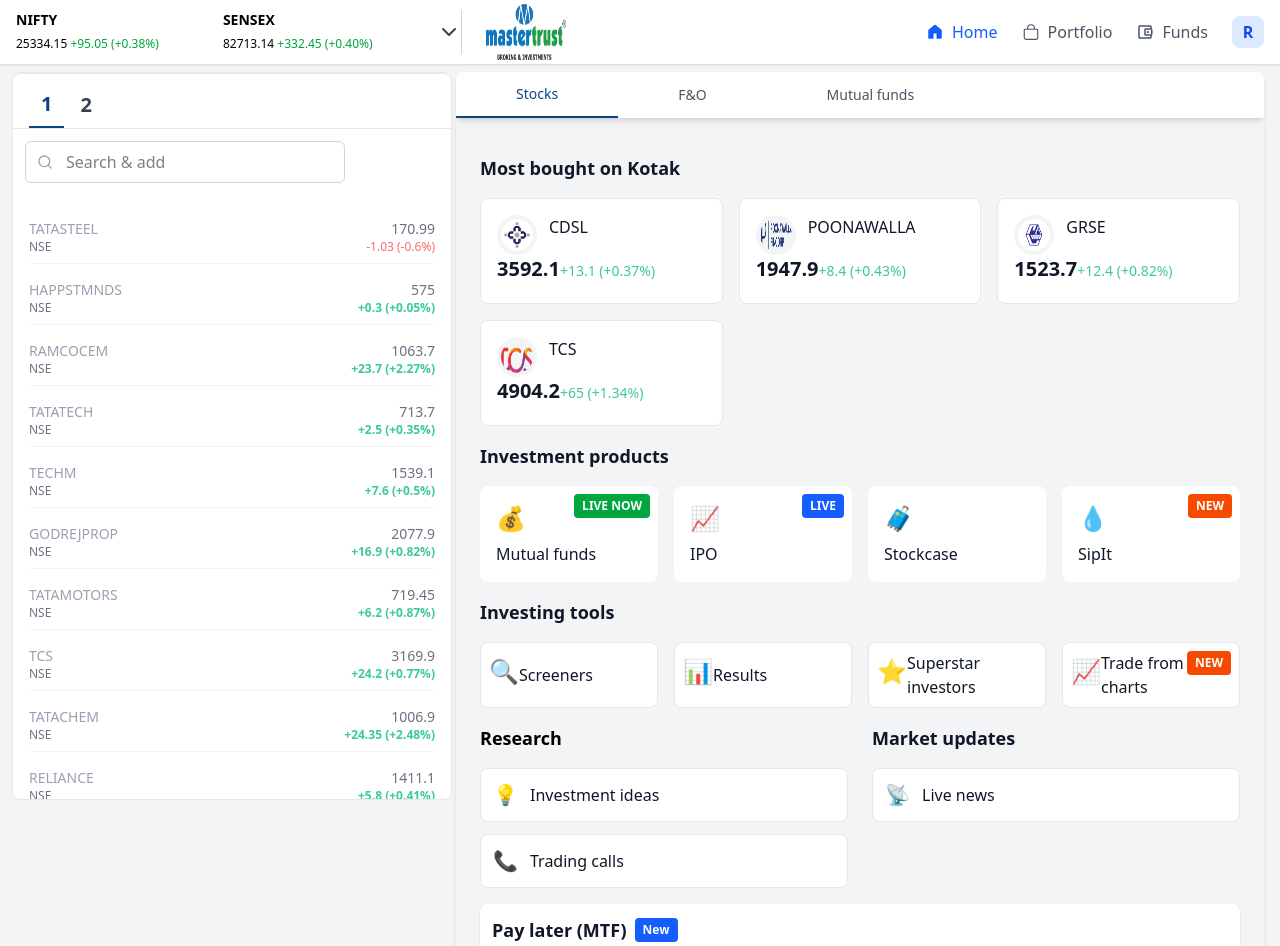
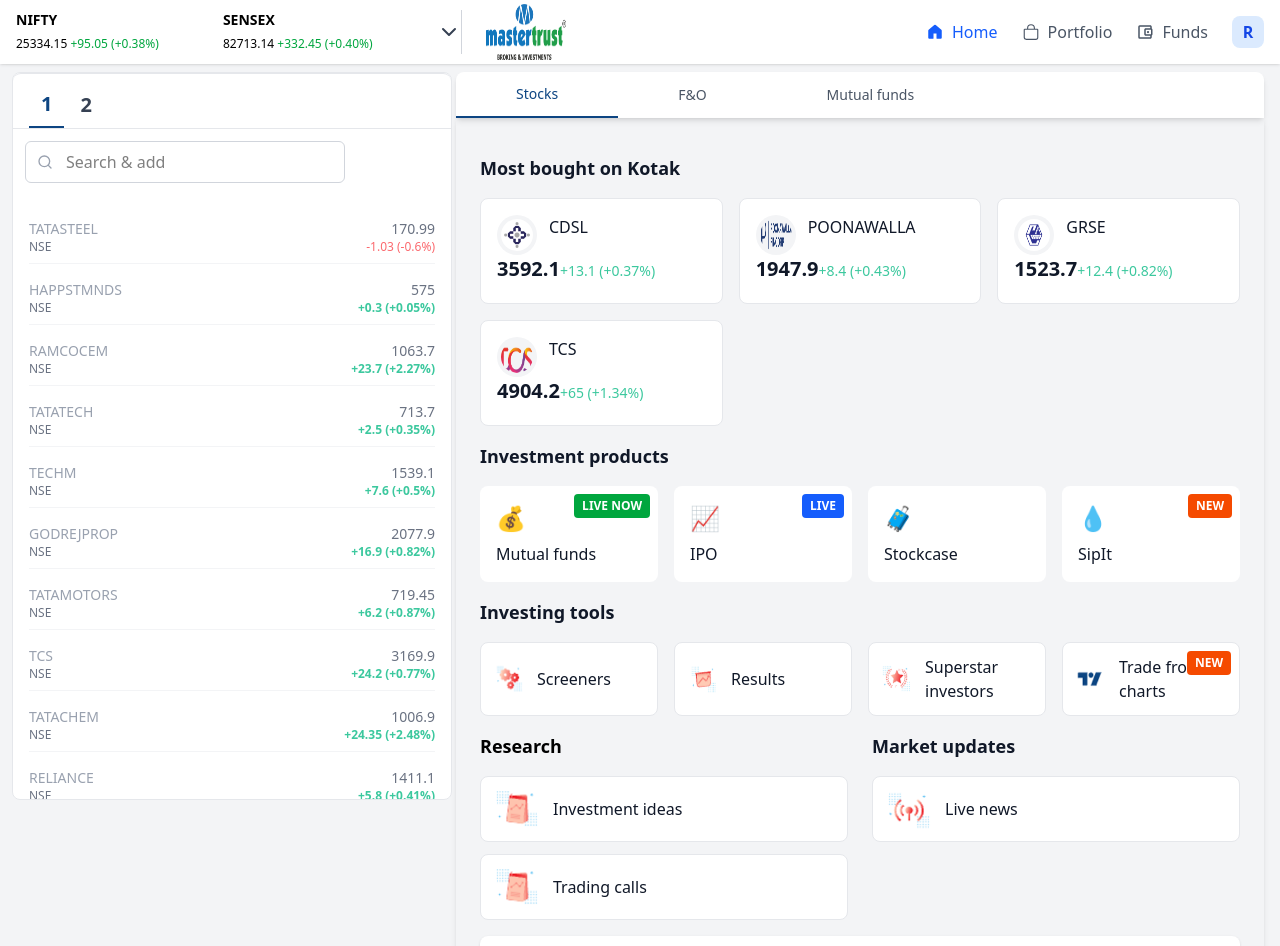
Before and after one commit to ShumailaKhan12/master_Trust, a React (Vite) app: page / in a window 1280 px wide. Shown: the top 946 px of the page. Built offline with nearby package versions, Linux system fonts and the light colour scheme.

Commit message:
update images

```diff
--- a/src/Data/home.json
+++ b/src/Data/home.json
@@ -80,36 +80,36 @@
   "investingTools": [
     {
       "name": "Screeners",
-      "icon": "🔍"
+      "icon": "../../public/images/home/setting.png"
     },
     {
       "name": "Results",
-      "icon": "📊"
+      "icon": "../../public/images/home/result.png"
     },
     {
       "name": "Superstar investors",
-      "icon": "⭐"
+      "icon": "../../public/images/home/superstar.png"
     },
     {
       "name": "Trade from charts",
-      "icon": "📈",
+      "icon": "../../public/images/home/trade-chart.png",
       "badge": "NEW"
     }
   ],
   "researchTools": [
     {
       "name": "Investment ideas",
-      "icon": "💡"
+      "icon": "../../public/images/home/investment.png"
     },
     {
       "name": "Trading calls",
-      "icon": "📞"
+      "icon": "../../public/images/home/investment.png"
     }
   ],
   "marketUpdates": [
     {
       "name": "Live news",
-      "icon": "📡"
+      "icon": "../../public/images/home/Live.png"
     }
   ]
 }
--- a/src/pages/home/home.jsx
+++ b/src/pages/home/home.jsx
@@ -94,11 +94,14 @@ const Home = () => {
                                         <h3 className="text-lg font-semibold text-gray-900 mb-4 pt-4">Investing tools</h3>
                                         <div className="grid grid-cols-1 sm:grid-cols-2 lg:grid-cols-3 xl:grid-cols-4 gap-4">
                                             {investingTools.map((tool, index) => (
-                                                <div key={index} className="p-2 border bg-white flex items-center border-gray-200 rounded-lg hover:shadow-md transition-shadow cursor-pointer relative">
+                                                <div key={index} className="p-3 border bg-white flex items-center border-gray-200 rounded-lg hover:shadow-md transition-shadow cursor-pointer relative">
                                                     {tool.badge && (
                                                         <span className="absolute top-2 right-2 px-2 py-1 text-xs font-bold bg-orange-600 text-white rounded"> {tool.badge} </span>)}
-                                                    <div className="text-2xl mb-2">{tool.icon}</div>
-                                                    <h4 className="font-medium text-gray-900">{tool.name}</h4>
+                                                    <div className="flex items-center">
+                                                        <img src={tool.icon} className='h-8 w-8 me-3' alt="loading" />
+                                                        <h4 className="font-medium text-gray-900">{tool.name}</h4>
+                                                    </div>
+
                                                 </div>))}
                                         </div>
                                     </div>
@@ -108,10 +111,13 @@ const Home = () => {
                                         <div className="">
                                             <h3 className="text-lg font-semibold t  ext-gray-900 mb-4 pt-4">Research</h3>
                                             <div className="space-y-3 bg0">
-                                                {researchTools.map((tool, index) => (
+                                                {researchTools?.map((tool, index) => (
                                                     <div key={index} className="flex items-center space-x-3 p-3 border bg-white border-gray-200 rounded-lg hover:shadow-md transition-shadow cursor-pointer">
-                                                        <div className="text-xl">{tool.icon}</div>
-                                                        <h4 className="font-medium text-gray-900">{tool.name}</h4>
+                                                        <div className="flex items-center">
+                                                            <img src={tool?.icon} className='h-10 w-12 me-3' alt="Laoding" />
+
+                                                            <h4 className="font-medium text-gray-900">{tool?.name}</h4>
+                                                        </div>
                                                     </div>
                                                 ))}
                                             </div>
@@ -121,8 +127,10 @@ const Home = () => {
                                             <div className="space-y-3">
                                                 {marketUpdates.map((update, index) => (
                                                     <div key={index} className="flex items-center space-x-3 p-3 bg-white border border-gray-200 rounded-lg hover:shadow-md transition-shadow cursor-pointer">
-                                                        <div className="text-xl">{update.icon}</div>
-                                                        <h4 className="font-medium text-gray-900">{update.name}</h4>
+                                                        <div className="flex items-center">
+                                                            <img src={update?.icon} className='h-10 w-12 me-3' alt="Loading" />
+                                                            <h4 className="font-medium text-gray-900">{update.name}</h4>
+                                                        </div>
                                                     </div>
                                                 ))}
                                             </div>
```
